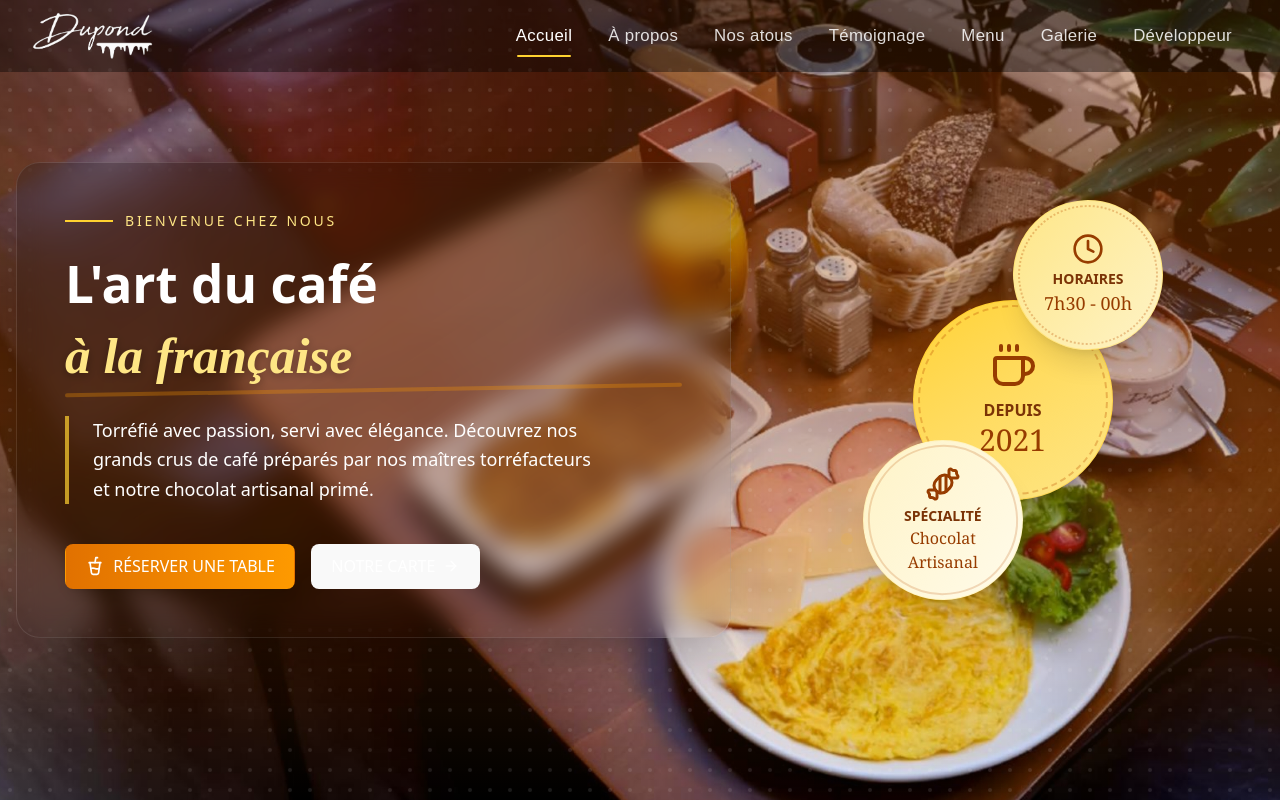
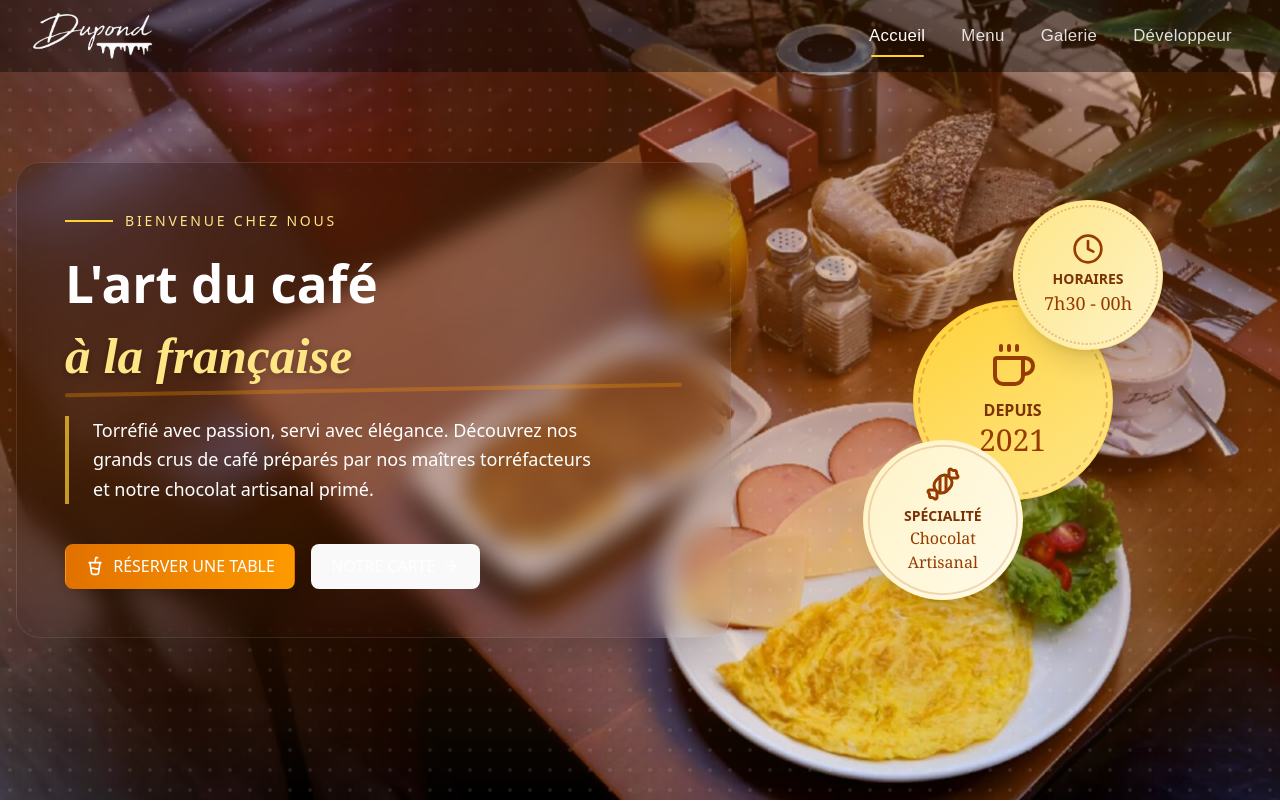
Before and after one commit to fvllonline/dupondweb, a React (Vite) app: page / in a window 1280 px wide. Shown: the top 802 px of the page. Built offline with nearby package versions, Linux system fonts and the light colour scheme.

Commit message:
Routing The Application 1.1

```diff
--- a/src/components/Header.jsx
+++ b/src/components/Header.jsx
@@ -21,6 +21,20 @@ const Header = () => {
     return () => window.removeEventListener("scroll", handleScroll)
   }, [])
 
+  // Fermer le dropdown lorsqu'on clique en dehors
+  useEffect(() => {
+    const handleClickOutside = (event) => {
+      if (isDropdownOpen && !event.target.closest(".relative.group")) {
+        setIsDropdownOpen(false)
+      }
+    }
+
+    document.addEventListener("mousedown", handleClickOutside)
+    return () => {
+      document.removeEventListener("mousedown", handleClickOutside)
+    }
+  }, [isDropdownOpen])
+
   return (
     <header
       className={`fixed w-full top-0 left-0 z-50 transition-all duration-500 ${
@@ -39,14 +53,14 @@ const Header = () => {
 
           {/* Navigation desktop */}
           <nav className="hidden md:flex items-center space-x-1">
-            {/* Accueil */}
+            {/* Accueil avec dropdown */}
             <div className="relative group">
               <Link
-                to='/'
+                to="/"
                 className="relative px-4 py-2 text-base font-medium transition-all duration-300 rounded-full hover:bg-white/10 flex items-center"
                 onClick={() => {
+                  setIsDropdownOpen(!isDropdownOpen)
                   setActiveItem("Accueil")
-                  setIsDropdownOpen(false)
                 }}
                 style={{
                   color: "white",
@@ -61,84 +75,50 @@ const Header = () => {
                   <span className="absolute left-[0%] right-0 bottom-0 mx-auto h-0.5 w-[60%] bg-amber-300 rounded-full transition-all duration-300" />
                 )}
               </Link>
-            </div>
 
-            {/* À propos */}
-            <div className="relative group">
+              {/* Dropdown pour Accueil */}
+              {isDropdownOpen && (
+                <div className="absolute left-0 mt-2 w-48 rounded-md shadow-lg bg-amber-900/95 backdrop-blur-md border border-amber-800 z-50">
+                  <div className="py-1">
                     <a
                       href="#à-propos"
-                className="relative px-4 py-2 text-base font-medium transition-all duration-300 rounded-full hover:bg-white/10 flex items-center"
+                      className="block px-4 py-2 text-sm text-white hover:bg-white/10"
                       onClick={() => {
                         setActiveItem("À propos")
                         setIsDropdownOpen(false)
                       }}
-                style={{
-                  color: "white",
-                  fontFamily: "'Montserrat', sans-serif",
-                  fontSize: "1.05rem",
-                  letterSpacing: "0.02em",
-                  opacity: activeItem === "À propos" ? 1 : 0.85,
-                }}
                     >
                       À propos
-                {activeItem === "À propos" && (
-                  <span className="absolute left-[0%] right-0 bottom-0 mx-auto h-0.5 w-[60%] bg-amber-300 rounded-full transition-all duration-300" />
-                )}
                     </a>
-            </div>
-
-            {/* Nos atous */}
-            <div className="relative group">
                     <a
                       href="#nosatouts"
-                className="relative px-4 py-2 text-base font-medium transition-all duration-300 rounded-full hover:bg-white/10 flex items-center"
+                      className="block px-4 py-2 text-sm text-white hover:bg-white/10"
                       onClick={() => {
                         setActiveItem("Nos atous")
                         setIsDropdownOpen(false)
                       }}
-                style={{
-                  color: "white",
-                  fontFamily: "'Montserrat', sans-serif",
-                  fontSize: "1.05rem",
-                  letterSpacing: "0.02em",
-                  opacity: activeItem === "Nos atous" ? 1 : 0.85,
-                }}
                     >
-                Nos atous
-                {activeItem === "Nos atous" && (
-                  <span className="absolute left-[0%] right-0 bottom-0 mx-auto h-0.5 w-[60%] bg-amber-300 rounded-full transition-all duration-300" />
-                )}
+                      Nos atouts
                     </a>
-            </div>
-
-            {/* Témoignage */}
-            <div className="relative group">
                     <a
                       href="#testimonials"
-                className="relative px-4 py-2 text-base font-medium transition-all duration-300 rounded-full hover:bg-white/10 flex items-center"
+                      className="block px-4 py-2 text-sm text-white hover:bg-white/10"
                       onClick={() => {
                         setActiveItem("Témoignage")
                         setIsDropdownOpen(false)
                       }}
-                style={{
-                  color: "white",
-                  fontFamily: "'Montserrat', sans-serif",
-                  fontSize: "1.05rem",
-                  letterSpacing: "0.02em",
-                  opacity: activeItem === "Témoignage" ? 1 : 0.85,
-                }}
                     >
                       Témoignage
-                {activeItem === "Témoignage" && (
-                  <span className="absolute left-[0%] right-0 bottom-0 mx-auto h-0.5 w-[60%] bg-amber-300 rounded-full transition-all duration-300" />
+                    </a>
+                  </div>
+                </div>
               )}
-              </a>
             </div>
 
             {/* Menu */}
-
             <div className="relative group">
-              <Link to='/menu'
+              <Link
+                to="/menu"
                 className="relative px-4 py-2 text-base font-medium transition-all duration-300 rounded-full hover:bg-white/10 flex items-center"
                 onClick={() => {
                   setActiveItem("menu")
@@ -149,7 +129,7 @@ const Header = () => {
                   fontFamily: "'Montserrat', sans-serif",
                   fontSize: "1.05rem",
                   letterSpacing: "0.02em",
-                  opacity: activeItem === "Témoignage" ? 1 : 0.85,
+                  opacity: activeItem === "menu" ? 1 : 0.85,
                 }}
               >
                 Menu
@@ -161,8 +141,8 @@ const Header = () => {
 
             {/* Galerie */}
             <div className="relative group">
-              <Link to='/galerie'
-
+              <Link
+                to="/galerie"
                 className="relative px-4 py-2 text-base font-medium transition-all duration-300 rounded-full hover:bg-white/10 flex items-center"
                 onClick={() => {
                   setActiveItem("Galerie")
@@ -173,7 +153,7 @@ const Header = () => {
                   fontFamily: "'Montserrat', sans-serif",
                   fontSize: "1.05rem",
                   letterSpacing: "0.02em",
-                  opacity: activeItem === "Témoignage" ? 1 : 0.85,
+                  opacity: activeItem === "Galerie" ? 1 : 0.85,
                 }}
               >
                 Galerie
@@ -183,9 +163,10 @@ const Header = () => {
               </Link>
             </div>
 
+            {/* Développeur */}
             <div className="relative group">
-              <Link to='/developer'
-
+              <Link
+                to="/developer"
                 className="relative px-4 py-2 text-base font-medium transition-all duration-300 rounded-full hover:bg-white/10 flex items-center"
                 onClick={() => {
                   setActiveItem("developer")
@@ -196,7 +177,7 @@ const Header = () => {
                   fontFamily: "'Montserrat', sans-serif",
                   fontSize: "1.05rem",
                   letterSpacing: "0.02em",
-                  opacity: activeItem === "Témoignage" ? 1 : 0.85,
+                  opacity: activeItem === "developer" ? 1 : 0.85,
                 }}
               >
                 Développeur
@@ -228,8 +209,8 @@ const Header = () => {
           <div className="py-3 px-2 bg-amber-900/95 backdrop-blur-md rounded-xl shadow-lg border border-amber-800">
             {/* Accueil - Mobile */}
             <div>
-              <a
-                href="#accueil"
+              <Link
+                to="/"
                 style={{
                   color: activeItem === "Accueil" ? "white" : "rgba(255, 255, 255, 0.85)",
                   transform: isMenuOpen ? "translateX(0)" : "translateX(-20px)",
@@ -238,12 +219,14 @@ const Header = () => {
                   fontSize: "1rem",
                   fontFamily: "'Montserrat', sans-serif",
                   letterSpacing: "0.02em",
+                  width: "100%",
+                  textAlign: "left",
+                  display: "block",
                 }}
                 className="flex items-center justify-between px-4 py-2.5 my-1 rounded-lg text-base font-medium transition-all hover:bg-white/5 hover:text-white"
                 onClick={() => {
+                  setIsDropdownOpen(!isDropdownOpen)
                   setActiveItem("Accueil")
-                  setIsMenuOpen(false)
-                  setIsDropdownOpen(false)
                 }}
               >
                 <div className="flex items-center">
@@ -253,45 +236,54 @@ const Header = () => {
                   />
                   Accueil
                 </div>
-              </a>
-            </div>
+              </Link>
 
-            {/* À propos - Mobile */}
-            <div>
+              {/* Sous-menu Accueil - Mobile */}
+              {isDropdownOpen && (
+                <div className="ml-8 border-l border-amber-800/50 pl-2 mt-1">
                   <a
-                href="#à-propos"
-                style={{
-                  color: activeItem === "À propos" ? "white" : "rgba(255, 255, 255, 0.85)",
-                  transform: isMenuOpen ? "translateX(0)" : "translateX(-20px)",
-                  opacity: isMenuOpen ? 1 : 0,
-                  transition: `all 0.3s ease ${0.15}s`,
-                  fontSize: "1rem",
-                  fontFamily: "'Montserrat', sans-serif",
-                  letterSpacing: "0.02em",
-                }}
-                className="flex items-center justify-between px-4 py-2.5 my-1 rounded-lg text-base font-medium transition-all hover:bg-white/5 hover:text-white"
+                    href="#à-pro"
+                    className="flex items-center px-4 py-2 text-sm text-white/90 hover:text-white hover:bg-white/5 rounded-lg"
                     onClick={() => {
                       setActiveItem("À propos")
                       setIsMenuOpen(false)
                       setIsDropdownOpen(false)
                     }}
                   >
-                <div className="flex items-center">
-                  <Coffee
-                    className="mr-3 h-4 w-4"
-                    style={{ color: activeItem === "À propos" ? "white" : "rgba(255, 255, 255, 0.7)" }}
-                  />
                     À propos
-                </div>
+                  </a>
+                  <a
+                    href="#nosatouts"
+                    className="flex items-center px-4 py-2 text-sm text-white/90 hover:text-white hover:bg-white/5 rounded-lg"
+                    onClick={() => {
+                      setActiveItem("Nos atous")
+                      setIsMenuOpen(false)
+                      setIsDropdownOpen(false)
+                    }}
+                  >
+                    Nos atouts
+                  </a>
+                  <a
+                    href="#testimonials"
+                    className="flex items-center px-4 py-2 text-sm text-white/90 hover:text-white hover:bg-white/5 rounded-lg"
+                    onClick={() => {
+                      setActiveItem("Témoignage")
+                      setIsMenuOpen(false)
+                      setIsDropdownOpen(false)
+                    }}
+                  >
+                    Témoignage
                   </a>
                 </div>
+              )}
+            </div>
 
-            {/* Nos atous - Mobile */}
+            {/* Menu - Mobile */}
             <div>
-              <a
-                href="#boutique"
+              <Link
+                to="/menu"
                 style={{
-                  color: activeItem === "Nos atous" ? "white" : "rgba(255, 255, 255, 0.85)",
+                  color: activeItem === "menu" ? "white" : "rgba(255, 255, 255, 0.85)",
                   transform: isMenuOpen ? "translateX(0)" : "translateX(-20px)",
                   opacity: isMenuOpen ? 1 : 0,
                   transition: `all 0.3s ease ${0.2}s`,
@@ -301,66 +293,7 @@ const Header = () => {
                 }}
                 className="flex items-center justify-between px-4 py-2.5 my-1 rounded-lg text-base font-medium transition-all hover:bg-white/5 hover:text-white"
                 onClick={() => {
-                  setActiveItem("Nos atous")
-                  setIsMenuOpen(false)
-                  setIsDropdownOpen(false)
-                }}
-              >
-                <div className="flex items-center">
-                  <Coffee
-                    className="mr-3 h-4 w-4"
-                    style={{ color: activeItem === "Nos atous" ? "white" : "rgba(255, 255, 255, 0.7)" }}
-                  />
-                  Nos atous
-                </div>
-              </a>
-            </div>
-
-            {/* Témoignage - Mobile */}
-            <div>
-              <a
-                href="#testimonials"
-                style={{
-                  color: activeItem === "Témoignage" ? "white" : "rgba(255, 255, 255, 0.85)",
-                  transform: isMenuOpen ? "translateX(0)" : "translateX(-20px)",
-                  opacity: isMenuOpen ? 1 : 0,
-                  transition: `all 0.3s ease ${0.25}s`,
-                  fontSize: "1rem",
-                  fontFamily: "'Montserrat', sans-serif",
-                  letterSpacing: "0.02em",
-                }}
-                className="flex items-center justify-between px-4 py-2.5 my-1 rounded-lg text-base font-medium transition-all hover:bg-white/5 hover:text-white"
-                onClick={() => {
-                  setActiveItem("Témoignage")
-                  setIsMenuOpen(false)
-                  setIsDropdownOpen(false)
-                }}
-              >
-                <div className="flex items-center">
-                  <Coffee
-                    className="mr-3 h-4 w-4"
-                    style={{ color: activeItem === "Témoignage" ? "white" : "rgba(255, 255, 255, 0.7)" }}
-                  />
-                  Témoignage
-                </div>
-              </a>
-            </div>
-
-            {/* Menu - Mobile */}
-            <div>
-              <Link to='/menu'
-                style={{
-                  color: activeItem === "menu" ? "white" : "rgba(255, 255, 255, 0.85)",
-                  transform: isMenuOpen ? "translateX(0)" : "translateX(-20px)",
-                  opacity: isMenuOpen ? 1 : 0,
-                  transition: `all 0.3s ease ${0.25}s`,
-                  fontSize: "1rem",
-                  fontFamily: "'Montserrat', sans-serif",
-                  letterSpacing: "0.02em",
-                }}
-                className="flex items-center justify-between px-4 py-2.5 my-1 rounded-lg text-base font-medium transition-all hover:bg-white/5 hover:text-white"
-                onClick={() => {
-                  setActiveItem("Témoignage")
+                  setActiveItem("menu")
                   setIsMenuOpen(false)
                   setIsDropdownOpen(false)
                 }}
@@ -377,9 +310,10 @@ const Header = () => {
 
             {/* Galerie - Mobile */}
             <div>
-              <Link to='/galerie'
+              <Link
+                to="/galerie"
                 style={{
-                  color: activeItem === "galerie" ? "white" : "rgba(255, 255, 255, 0.85)",
+                  color: activeItem === "Galerie" ? "white" : "rgba(255, 255, 255, 0.85)",
                   transform: isMenuOpen ? "translateX(0)" : "translateX(-20px)",
                   opacity: isMenuOpen ? 1 : 0,
                   transition: `all 0.3s ease ${0.25}s`,
@@ -389,7 +323,7 @@ const Header = () => {
                 }}
                 className="flex items-center justify-between px-4 py-2.5 my-1 rounded-lg text-base font-medium transition-all hover:bg-white/5 hover:text-white"
                 onClick={() => {
-                  setActiveItem("Témoignage")
+                  setActiveItem("Galerie")
                   setIsMenuOpen(false)
                   setIsDropdownOpen(false)
                 }}
@@ -397,7 +331,7 @@ const Header = () => {
                 <div className="flex items-center">
                   <Coffee
                     className="mr-3 h-4 w-4"
-                    style={{ color: activeItem === "galerie" ? "white" : "rgba(255, 255, 255, 0.7)" }}
+                    style={{ color: activeItem === "Galerie" ? "white" : "rgba(255, 255, 255, 0.7)" }}
                   />
                   Galerie
                 </div>
@@ -406,12 +340,13 @@ const Header = () => {
 
             {/* Développeur - Mobile */}
             <div>
-              <Link to='/developer'
+              <Link
+                to="/developer"
                 style={{
-                  color: activeItem === "galerie" ? "white" : "rgba(255, 255, 255, 0.85)",
+                  color: activeItem === "developer" ? "white" : "rgba(255, 255, 255, 0.85)",
                   transform: isMenuOpen ? "translateX(0)" : "translateX(-20px)",
                   opacity: isMenuOpen ? 1 : 0,
-                  transition: `all 0.3s ease ${0.25}s`,
+                  transition: `all 0.3s ease ${0.3}s`,
                   fontSize: "1rem",
                   fontFamily: "'Montserrat', sans-serif",
                   letterSpacing: "0.02em",
@@ -433,7 +368,6 @@ const Header = () => {
               </Link>
             </div>
 
-
             <div
               className="mt-3 pt-3 border-t border-amber-800/50"
               style={{
--- a/src/components/HeroSection.jsx
+++ b/src/components/HeroSection.jsx
@@ -27,7 +27,7 @@ const HeroSection = () => {
   }, [])
 
   return (
-    <section id="accueil" className="relative min-h-screen flex items-center overflow-hidden">
+    <section id="hero" className="relative min-h-screen flex items-center overflow-hidden">
       {/* Div pour créer un espace entre le header et le contenu - SOLUTION POUR LE RESPONSIVE */}
       <div className="absolute top-0 left-0 w-full h-16 md:h-0"></div>
 
```
Also changed, not shown: src/components/Footer.jsx (+4 -3 lines). Lines whose indentation alone changed are shown as unchanged.
